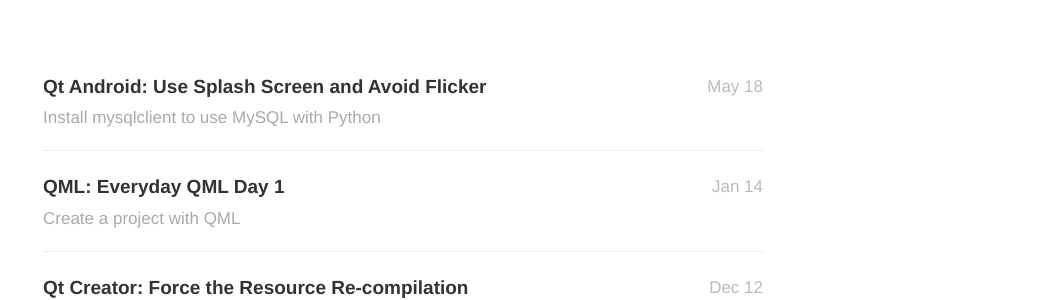
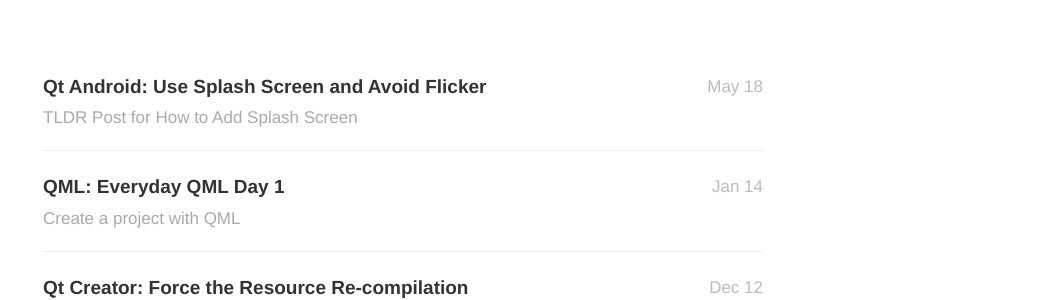
Before and after one commit to Furkanzmc/furkanzmc.github.io, a Jekyll site: the page built from index.html, in a window 1280 px wide. Shown: the part 387-687 px from the top of the page, without its empty margins (237-1280 px from the left). Built offline with Jekyll 4.4.1, drawn with Linux system fonts in a browser that asks for light colours; nearby versions of some CDN libraries; the list of posts is cut into pages by our own code.

Commit message:
Fix description

```diff
--- a/_posts/2017-05-18-qt-android-splash-screen.markdown
+++ b/_posts/2017-05-18-qt-android-splash-screen.markdown
@@ -1,6 +1,6 @@
 ---
 title:  "Qt Android: Use Splash Screen and Avoid Flicker"
-description: "Install mysqlclient to use MySQL with Python"
+description: "TLDR Post for How to Add Splash Screen"
 date: 2017-05-18
 tags: qt, android, qutils, tldr
 ---
```
